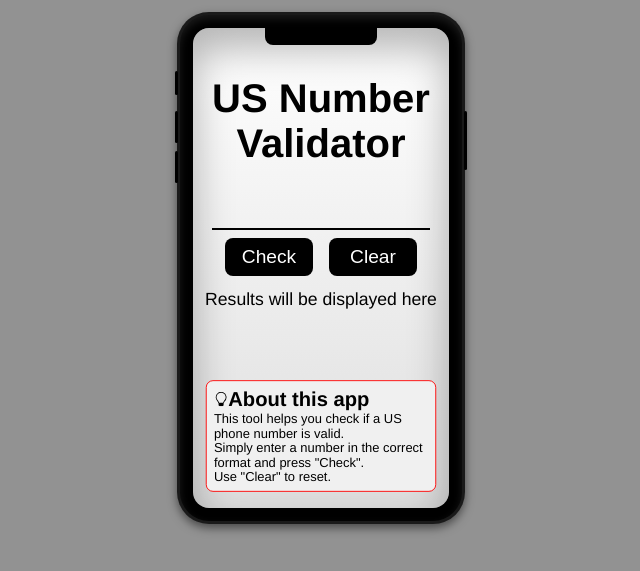
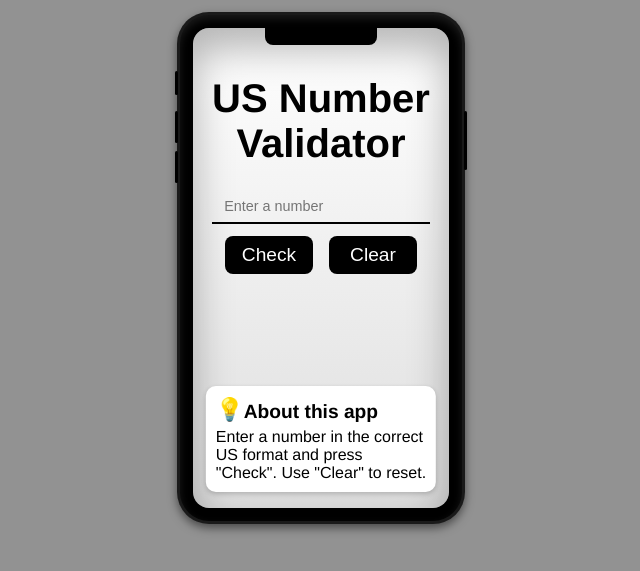
Before and after one commit to Premisterio/Mini-projects, a PHP site: page / in a window 1280 px wide. Shown: the part 132-703 px from the top of the page, without its empty margins (319-959 px from the left). Run offline with PHP 8.4, Linux system fonts and the light colour scheme.

Commit message:
Started building app logic
Changes:
- Adjusted info box behavior
- Started working on the app logic

```diff
--- a/javaScript/numberValidator/index.html
+++ b/javaScript/numberValidator/index.html
@@ -15,22 +15,18 @@
 
                 <div class="app">
                     <h1>US Number Validator</h1>
-                    <input id="user-input" type="number">
+                    <input id="user-input" type="number" placeholder="Enter a number">
                     <div class="button-container">
                         <button  id="check-btn">Check</button>
                         <button id="clear-btn">Clear</button>
                     </div>
-                    <p id="results-div">Results will be displayed here</p>
+                    <p id="results-div"></p>
                 </div>
 
                 <div class="info-box">
-                    <h3><svg xmlns="http://www.w3.org/2000/svg" width="16" height="16" fill="currentColor" class="bi bi-lightbulb" viewBox="0 0 16 16">
-                        <path d="M2 6a6 6 0 1 1 10.174 4.31c-.203.196-.359.4-.453.619l-.762 1.769A.5.5 0 0 1 10.5 13a.5.5 0 0 1 0 1 .5.5 0 0 1 0 1l-.224.447a1 1 0 0 1-.894.553H6.618a1 1 0 0 1-.894-.553L5.5 15a.5.5 0 0 1 0-1 .5.5 0 0 1 0-1 .5.5 0 0 1-.46-.302l-.761-1.77a2 2 0 0 0-.453-.618A5.98 5.98 0 0 1 2 6m6-5a5 5 0 0 0-3.479 8.592c.263.254.514.564.676.941L5.83 12h4.342l.632-1.467c.162-.377.413-.687.676-.941A5 5 0 0 0 8 1"/>
-                      </svg>About this app</h3>
+                    <h3>About this app</h3>
                     <p class="info-text">
-                        This tool helps you check if a US phone number is valid.
-                        <br>
-                        Simply enter a number in the correct format and press "Check". <br>
+                        Enter a number in the correct US format and press "Check".
                         Use "Clear" to reset.
                     </p>
                 </div>
--- a/javaScript/numberValidator/script.js
+++ b/javaScript/numberValidator/script.js
@@ -1,18 +1,26 @@
-// TODO:
-// 1. Grab all the necessary elements (input field, buttons, result display).
+const input = document.getElementById("user-input");
+const check = document.getElementById("check-btn");
+const clear = document.getElementById("clear-btn");
+const result = document.getElementById("results-div");
 
-// 2. Sanitize user input:
-//    - Remove "-", "e", and extra whitespaces.
 
-// 3. Validate the number using regex:
-//    - Regex pattern: /^(\+?)(1\s?)?(\d{3}|\(\d{3}\))[\s\-]?\d{3}[\s\-]?\d{4}$/gm
+const validateNumber = (number) => /^(\+?)(1\s?)?(\d{3}|\(\d{3}\))[\s\-]?\d{3}[\s\-]?\d{4}$/gm.test(number); // goofy ahh regex
 
-// 4. Implement the check button functionality:
-//    - On click, validate input and display result.
+console.log(validateNumber("1223-456-7890")); // works ig
 
-// 5. Implement the clear button functionality:
-//    - On click, clear the input field and results.
 
-// 6. Show an alert (alarm()) for incorrect input.
 
-// 7. Add a hint for the correct input format (e.g., "(123) 456-7890" or "123-456-7890").
+
+// Clear input logic
+clear.addEventListener("click", () => {
+    input.value = "";
+    result.textContent = "";
+});
+
+
+// checkBtn.addEventListener("click", returnResult);
+// textInput.addEventListener("keydown", (event) => {
+//     if (event.key === "Enter") {
+//         returnResult();
+//     }
+// });
--- a/javaScript/numberValidator/styles.css
+++ b/javaScript/numberValidator/styles.css
@@ -21,10 +21,7 @@ body {
   font-family: Helvetica, sans-serif;
   height: 100vh;
   background-color: rgb(146, 146, 146);
-}
-
-.main {
-  transform: scale(1);
+  font-family: Helvetica, sans-serif;
 }
 
 /* Phone container */
@@ -125,7 +122,7 @@ h1 {
 }
 
 #user-input {
-  padding: 0.75rem;
+  padding: 0.75rem 0.75rem 0.4rem 0.75rem;
   margin: 0 auto;
   display: block;
   width: 85%;
@@ -136,11 +133,15 @@ h1 {
   font-size: 1.2rem;
 }
 
+#user-input::placeholder {
+  font-size: 0.9rem;
+}
+
 .button-container {
   display: flex;
   justify-content: center;
   gap: 1rem;
-  margin-top: 0.5rem;
+  margin-top: 0.7rem;
 }
 
 button {
@@ -152,37 +153,47 @@ button {
   border: none;
   background-color: black;
   color: white;
+  transition: transform 0.3s;
 }
 
 button:hover {
-  background-color: #333;
+  transform: scale(1.03);
 }
 
 button:active {
-  background-color: #666;
+  transition: transform 0.1s;
+  transform: scale(1.01);
 }
 
 #results-div {
-  margin-top: 0.8rem;
+  margin-top: 0.7rem;
   text-align: center;
   font-size: 1.1rem;
 }
 
+/* Info box below the app */
 .info-box {
-  transform: scale(0.9);
-  margin-top: 4rem;
-  padding: 0.5rem;
-  background-color: #f0f0f0;
-  border-radius: 0.5rem;
-  border: 1px solid red;
+  position: absolute;
+  bottom: 1rem; /* Keeps it near the bottom */
+  left: 50%;
+  transform: translateX(-50%);
+  width: 90%;
+  padding: 10px;
+  background: white;
+  border-radius: 10px;
+  box-shadow: 0 2px 5px rgba(0, 0, 0, 0.2);
 }
 
-h3 {
-  font-size: 1.4rem;
+.info-box h3 {
+  font-size: 1.2rem;
+  display: flex;
+  align-items: center;
 }
 
-.info-text {
-  font-size: 0.9rem;
+.info-box h3::before {
+  content: "💡";
+  margin-bottom: 0.3rem;
+  font-size: 1.4rem;
 }
 
 /* Hide element */
```
